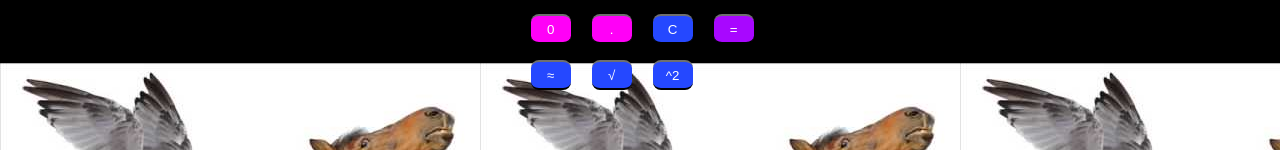
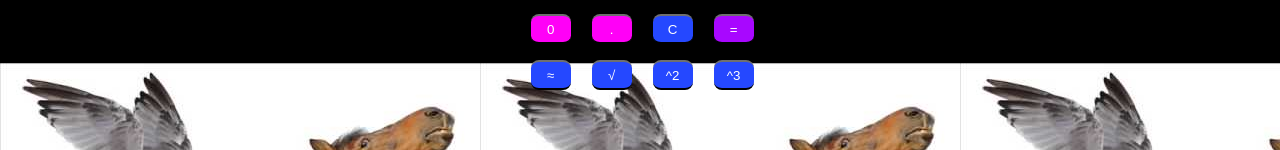
Before and after one commit to JustAnAsian/calculator, a plain HTML site: page index.html in a window 1280 px wide. Shown: the part 329-479 px from the top of the page. Drawn offline with Linux system fonts and the light colour scheme.

Commit message:
Added exponent- cubed

```diff
--- a/calculator.js
+++ b/calculator.js
@@ -38,3 +38,9 @@ function expo_() {
 	x= Math.pow(x, 2);
 	d(x);
 }
+function expo2_() {
+	e()
+	var x =document.getElementById("d").value;
+	x= Math.pow(x, 3);
+	d(x);
+}
--- a/index.html
+++ b/index.html
@@ -47,6 +47,7 @@
 					<input type="button" class="button function" value="≈" onClick="round_()">
 					<input type="button" class="button function" value="√" onClick="square_()">
 					<input type="button" class="button function" value="^2" onClick="expo_()">
+					<input type="button" class="button function" value="^3" onClick="expo2_()">
 					</p>
 				</div>
 			</div>
```
